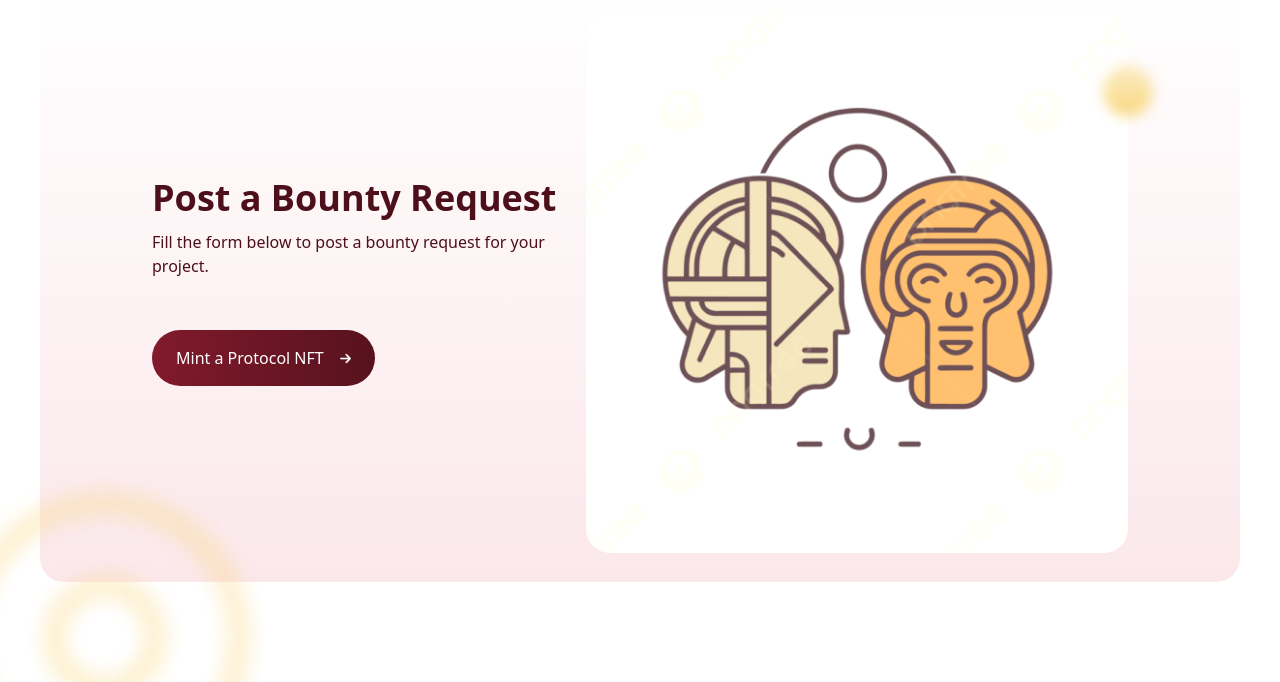
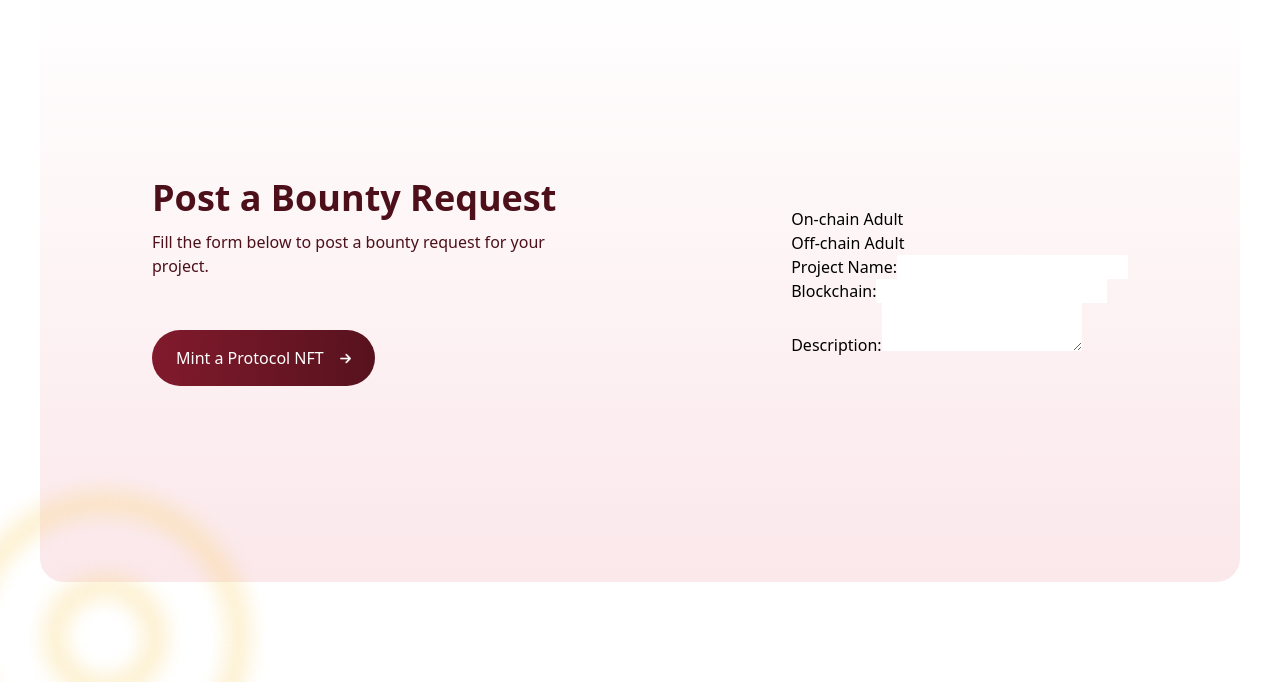
Before and after one commit to anthonellarua/dashboard-audit-solutions, a Next.js app: page / in a window 1280 px wide. Shown: the part 118-800 px from the top of the page. Built offline with nearby package versions, Linux system fonts and the light colour scheme.

Commit message:
post bounty not finished

```diff
--- a/pages/index.js
+++ b/pages/index.js
@@ -8,13 +8,14 @@ import MindNFTThanks from "./mind-nft-thanks/mind-nft-thanks";
 import ProfileAuditor1 from "./profile-auditor-1/profile-auditor-1";
 import ProfileAuditor2 from "./profile-auditor-2/profile-auditor-2";
 import PostBountyNoWallet from "./postbounty-nowallet/postbounty-nowallet";
+import PostBounty from "./post-bounty/post-bounty";
 
 const inter = Inter({ subsets: ["latin"] });
 
 export default function Home() {
   return (
     <main>
-      <PostBountyNoWallet/>
+      <PostBounty/>
     </main>
   );
 }
--- /dev/null
+++ b/pages/post-bounty/post-bounty.jsx
@@ -0,0 +1,68 @@
+import styles from "./post-bounty.module.scss"
+import Image from "next/image";
+import { useState } from "react";
+
+export default function PostBounty() {
+    const [activeTab, setActiveTab] = useState(1);
+
+    const handleTabClick = (tabNumber) => {
+        setActiveTab(tabNumber);
+    };
+
+    return (
+        <>
+            <div className={styles.postbountynowallet}>
+                <div className={styles.postbountynowallet__container}>
+                    <div className={styles.postbountynowallet__titlesection}>
+                        <div>
+                            <h2>Post a Bounty Request</h2>
+                            <p>Fill the form below to post a bounty request for your project.</p>
+                        </div>
+                        <button>Mint a Protocol NFT<Image width={11} height={10} src="/icons/arrow-right.png" /></button>
+                    </div>
+                    <div className={styles.postbountynowallet__tabsection}>
+                    <div className="tab-container">
+                        <div className="tabs">
+                        <div
+                            className={`tab ${activeTab === 1 ? 'active' : ''}`}
+                            onClick={() => handleTabClick(1)}
+                        >
+                            On-chain Adult
+                        </div>
+                        <div
+                            className={`tab ${activeTab === 2 ? 'active' : ''}`}
+                            onClick={() => handleTabClick(2)}
+                        >
+                            Off-chain Adult
+                        </div>
+                        </div>
+                        <div className="tab-content">
+                        {activeTab === 1 ? (
+                            <>
+                            <div>
+                                <div>
+                                    <span>Project Name:</span>
+                                    <input/>
+                                </div>
+                                <div>
+                                    <span>Blockchain:</span>
+                                    <input/>
+                                </div>
+                            </div>
+                            <div>
+                                <span>Description:</span>
+                                <textarea/>
+                            </div>
+                            </>
+                        ) : (
+                            <p>Contenido de la pestaña 2</p>
+                        )}
+                        </div>
+                    </div>
+                    </div>
+                </div>
+                <Image width={330} height={330} src="/gradient-circle.png" className={styles.postbountynowallet__gradientgeneral}/>
+            </div>
+        </>
+    );
+}
--- /dev/null
+++ b/pages/post-bounty/post-bounty.module.scss
@@ -0,0 +1,25 @@
+.postbountynowallet{
+    @apply relative flex items-center justify-center h-screen p-10 overflow-hidden bg-white;
+    &__container{
+        @apply flex justify-between items-center h-[600px] max-w-[1350px] w-full rounded-3xl px-28 py-14 bg-gradient-1;
+
+    }
+    &__titlesection{
+        @apply flex flex-col items-start gap-10 text-primary_600_v2;
+        div{
+            @apply flex flex-col max-w-md gap-3;
+            h2{
+                @apply text-4xl font-black;
+            }
+        }
+        button{
+            @apply flex items-center justify-center rounded-full w-fit mt-3 px-6 py-4 gap-4 text-white text-base font-medium cursor-pointer bg-gradient-6;
+        }
+    }
+    &__image{
+        @apply rounded-3xl;
+    }
+    &__gradientgeneral{
+        @apply absolute left-[-60px] bottom-[-120px];
+    }
+}
```
